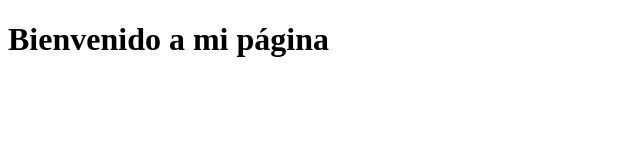
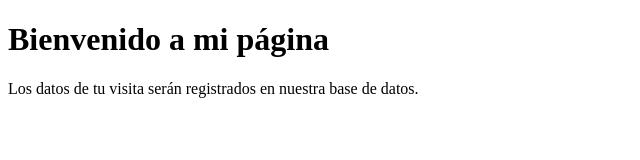
Before and after one commit to Martin-Apps-es/cookies-prueba-acceso, a plain HTML site: page index.html in a window 1280 px wide. Shown: the whole page, without its empty margins (0-640 px from the left). Drawn offline with Linux system fonts and the light colour scheme; no server answers.

Commit message:
Update index.html

```diff
--- a/index.html
+++ b/index.html
@@ -7,6 +7,7 @@
 </head>
 <body>
   <h1>Bienvenido a mi página</h1>
+  <p>Los datos de tu visita serán registrados en nuestra base de datos.</p>
   <script>
     async function registrarVisita() {
       try {
```
